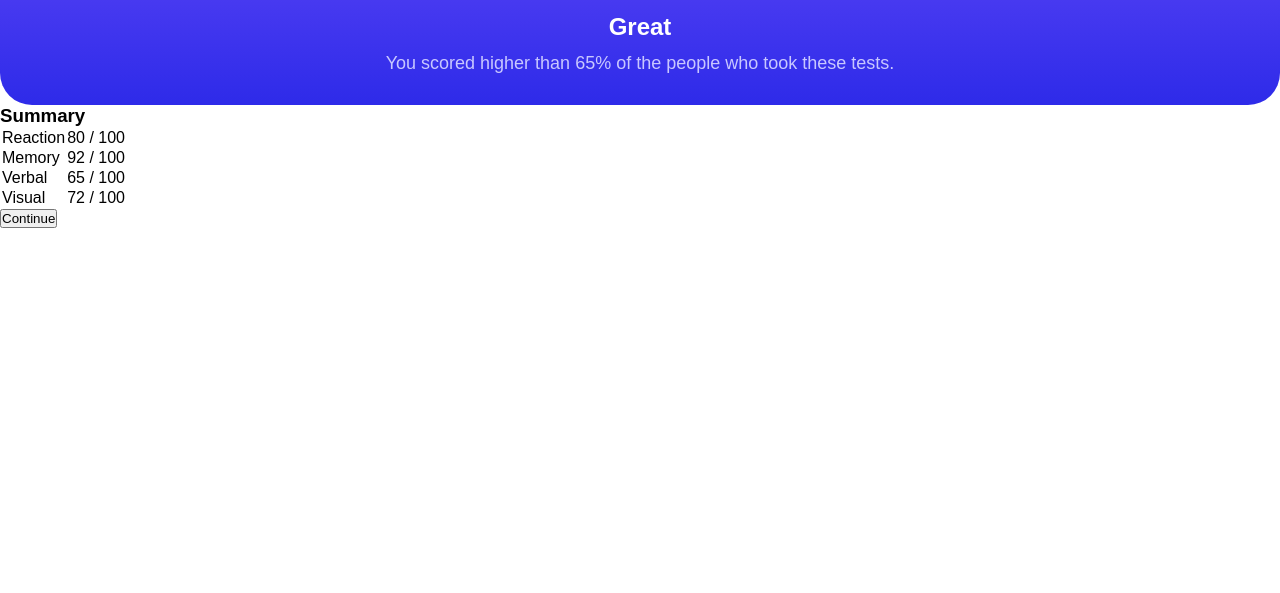
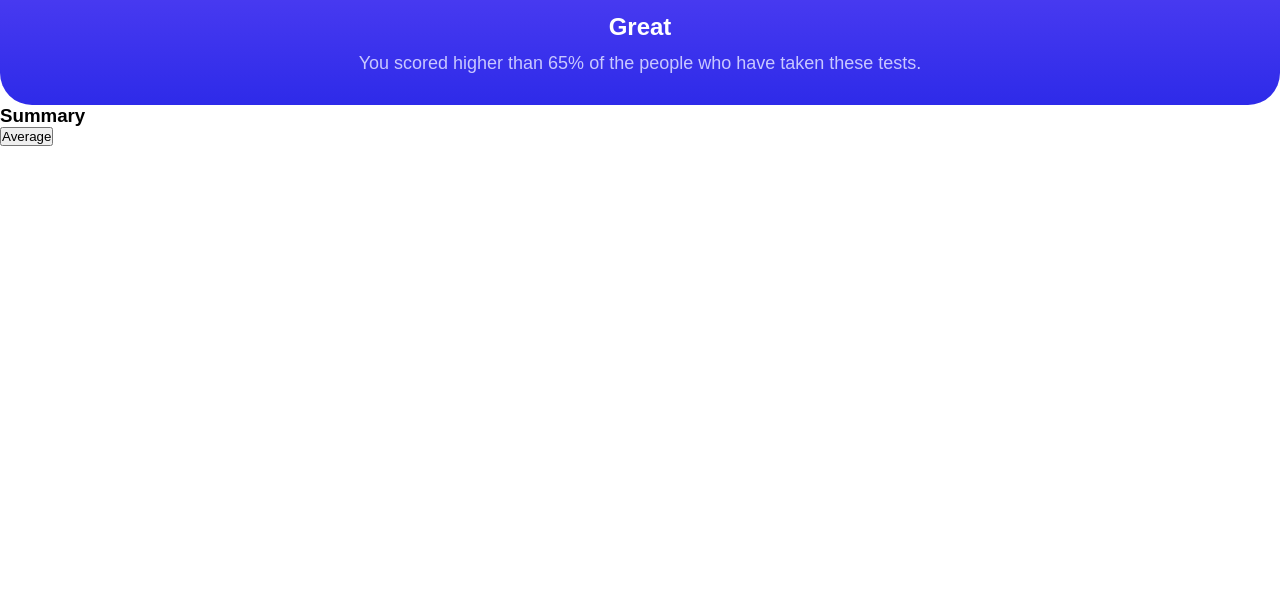
Before and after one commit to PlmFerraz/results-summary, a plain HTML site: page index.html in a window 1280 px wide. Shown: the part 207-800 px from the top of the page. Drawn offline with Linux system fonts and the light colour scheme; a web font is replaced by a local one.

Commit message:
Estrutura

```diff
--- a/index.html
+++ b/index.html
@@ -1,11 +1,13 @@
 <!DOCTYPE html>
 <html lang="pt-br">
-
   <head>
     <meta charset="UTF-8" />
     <meta name="viewport" content="width=device-width, initial-scale=1.0" />
-  <link href="https://fonts.googleapis.com/css2?family=Hanken+Grotesk..." rel="stylesheet">
-  <link rel="stylesheet" href="/index.css">
+    <link
+      href="https://fonts.googleapis.com/css2?family=Hanken+Grotesk..."
+      rel="stylesheet"
+    />
+    <link rel="stylesheet" href="/index.css" />
     <title>Results summary component</title>
   </head>
 
@@ -14,36 +16,20 @@
       <section>
         <h1>Your Result</h1>
         <div>
-        <span>76</span>
+          <span>0</span>
           <span>of 100</span>
         </div>
         <h2>Great</h2>
-      <p>You scored higher than 65% of the people who took these tests.</p>
+        <p>
+          You scored higher than 65% of the people who have taken these tests.
+        </p>
       </section>
       <section id="id">
         <h3>Summary</h3>
-      <table>
-        <tr>
-          <td>Reaction</td>
-          <td>80 / 100</td>
-        </tr>
-        <tr>
-          <td>Memory</td>
-          <td>92 / 100</td>
-        </tr>
-        <tr>
-          <td>Verbal</td>
-          <td>65 / 100</td>
-        </tr>
-        <tr>
-          <td>Visual</td>
-          <td>72 / 100</td>
-        </tr>
-      </table>
-      <button>Continue</button>
+        <table></table>
+        <button>Average</button>
       </section>
     </main>
   </body>
   <script src="./script.js"></script>
-
 </html>
```
Lines whose indentation alone changed are shown as unchanged.
